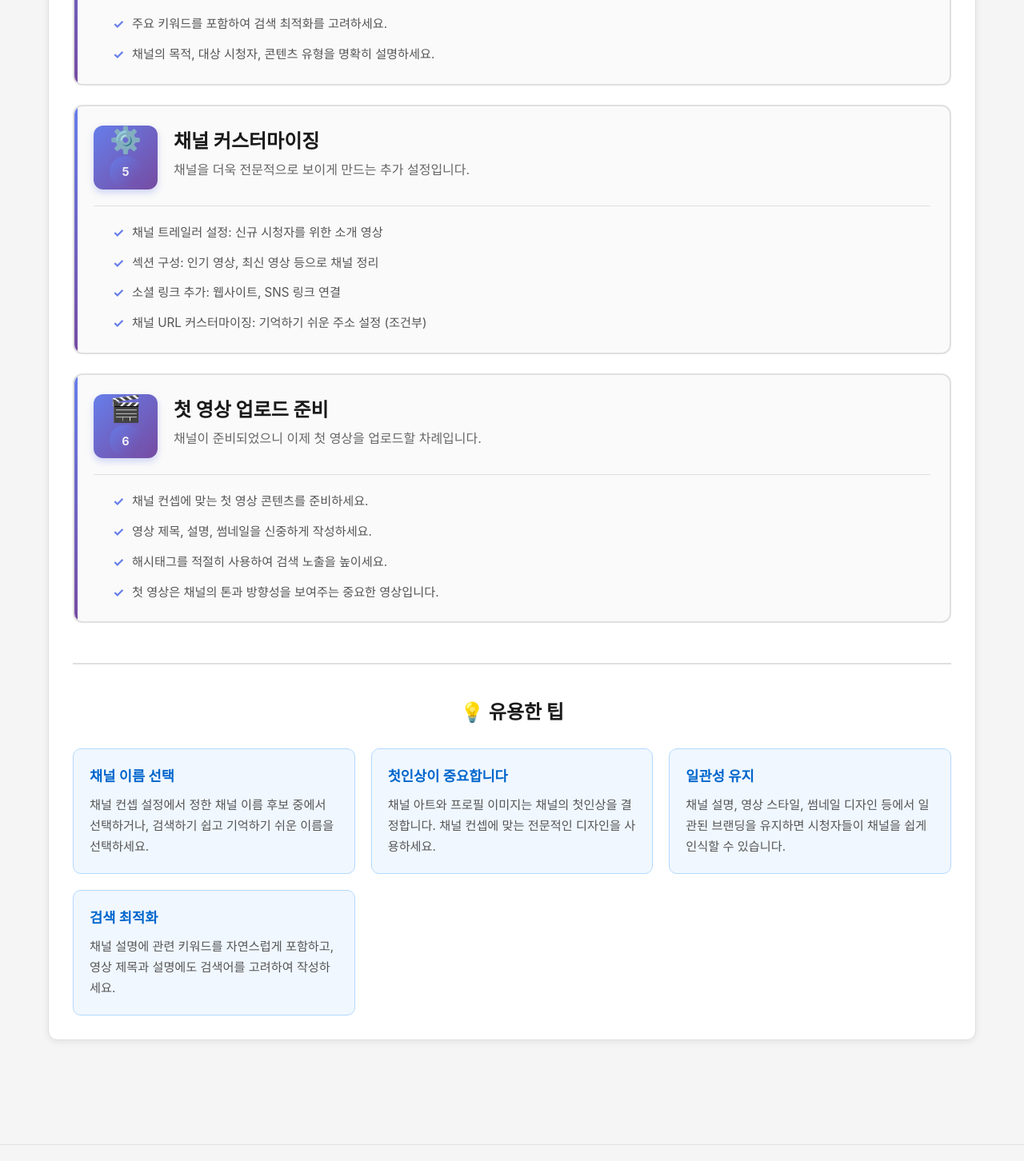
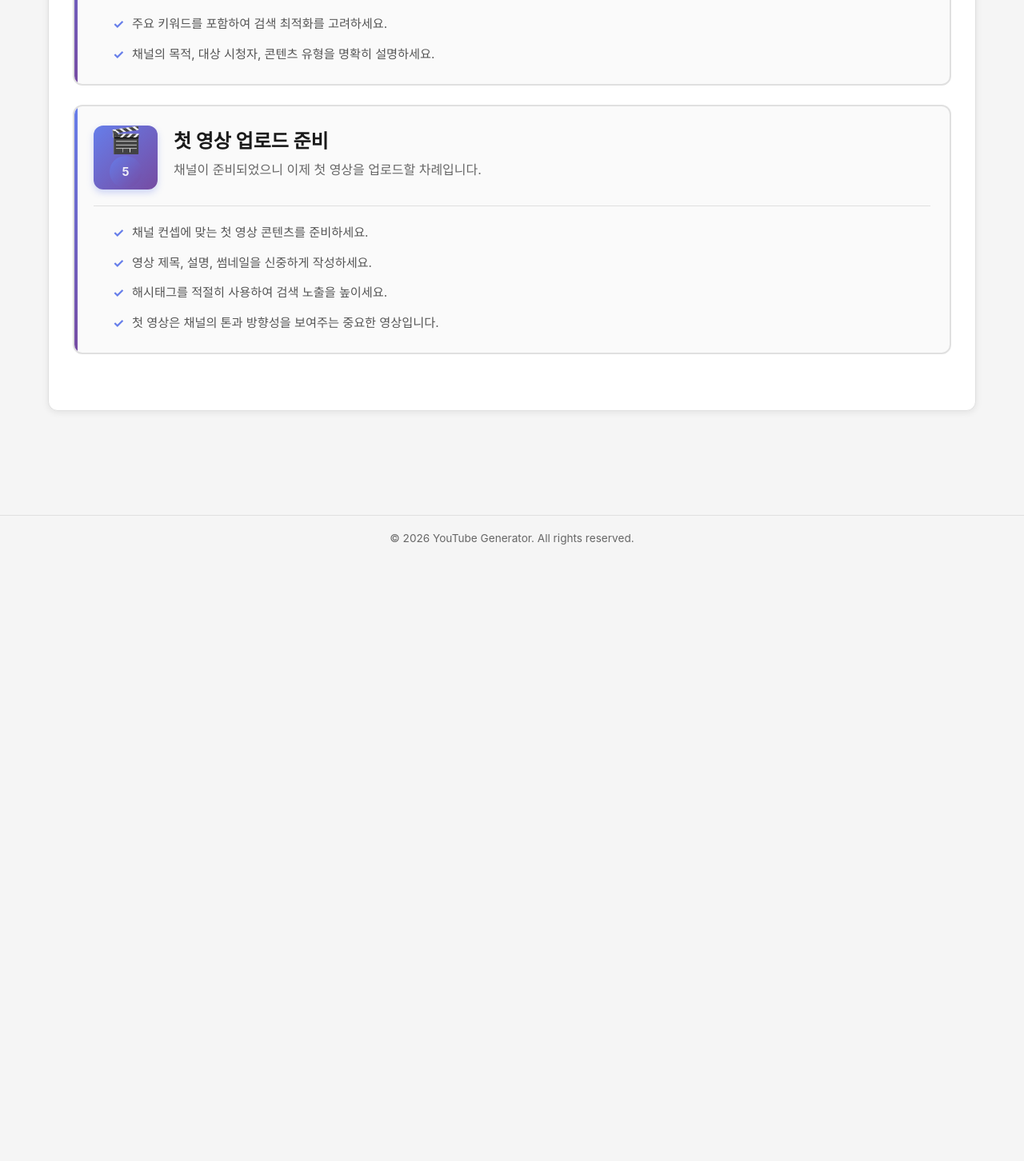
Before and after one commit to clubbob/YouTube-Generator, a Next.js app: page /process/1/2 in a window 1280 px wide. Shown: the part 1697-3149 px from the top of the page at 80% size. After the commit the page ends 2398 px from the top, so only its background shows below. Built offline with nearby package versions, Linux system fonts and the light colour scheme.

Commit message:
업데이트

```diff
--- a/app/globals.css
+++ b/app/globals.css
@@ -2197,10 +2197,8 @@ header.header {
 .button-group {
   display: flex;
   gap: 12px;
+  margin-top: 40px;
   margin-bottom: 24px;
-}
-
-.button-group {
   justify-content: center;
 }
 
--- a/app/process/1/2/page.tsx
+++ b/app/process/1/2/page.tsx
@@ -53,18 +53,6 @@ const channelCreationSteps = [
   },
   {
     step: 5,
-    title: "채널 커스터마이징",
-    description: "채널을 더욱 전문적으로 보이게 만드는 추가 설정입니다.",
-    details: [
-      "채널 트레일러 설정: 신규 시청자를 위한 소개 영상",
-      "섹션 구성: 인기 영상, 최신 영상 등으로 채널 정리",
-      "소셜 링크 추가: 웹사이트, SNS 링크 연결",
-      "채널 URL 커스터마이징: 기억하기 쉬운 주소 설정 (조건부)",
-    ],
-    icon: "⚙️",
-  },
-  {
-    step: 6,
     title: "첫 영상 업로드 준비",
     description: "채널이 준비되었으니 이제 첫 영상을 업로드할 차례입니다.",
     details: [
@@ -131,40 +119,6 @@ export default function CreateChannelPage() {
               </div>
             ))}
           </div>
-
-          <div className="guide-tips">
-            <h3 className="tips-title">💡 유용한 팁</h3>
-            <div className="tips-grid">
-              <div className="tip-card">
-                <h4 className="tip-card-title">채널 이름 선택</h4>
-                <p className="tip-card-text">
-                  채널 컨셉 설정에서 정한 채널 이름 후보 중에서 선택하거나,
-                  검색하기 쉽고 기억하기 쉬운 이름을 선택하세요.
-                </p>
-              </div>
-              <div className="tip-card">
-                <h4 className="tip-card-title">첫인상이 중요합니다</h4>
-                <p className="tip-card-text">
-                  채널 아트와 프로필 이미지는 채널의 첫인상을 결정합니다.
-                  채널 컨셉에 맞는 전문적인 디자인을 사용하세요.
-                </p>
-              </div>
-              <div className="tip-card">
-                <h4 className="tip-card-title">일관성 유지</h4>
-                <p className="tip-card-text">
-                  채널 설명, 영상 스타일, 썸네일 디자인 등에서 일관된 브랜딩을 유지하면
-                  시청자들이 채널을 쉽게 인식할 수 있습니다.
-                </p>
-              </div>
-              <div className="tip-card">
-                <h4 className="tip-card-title">검색 최적화</h4>
-                <p className="tip-card-text">
-                  채널 설명에 관련 키워드를 자연스럽게 포함하고,
-                  영상 제목과 설명에도 검색어를 고려하여 작성하세요.
-                </p>
-              </div>
-            </div>
-          </div>
         </div>
       </section>
     </main>
```
Also changed, not shown: app/process/1/1/page.tsx (+26 -9 lines).
